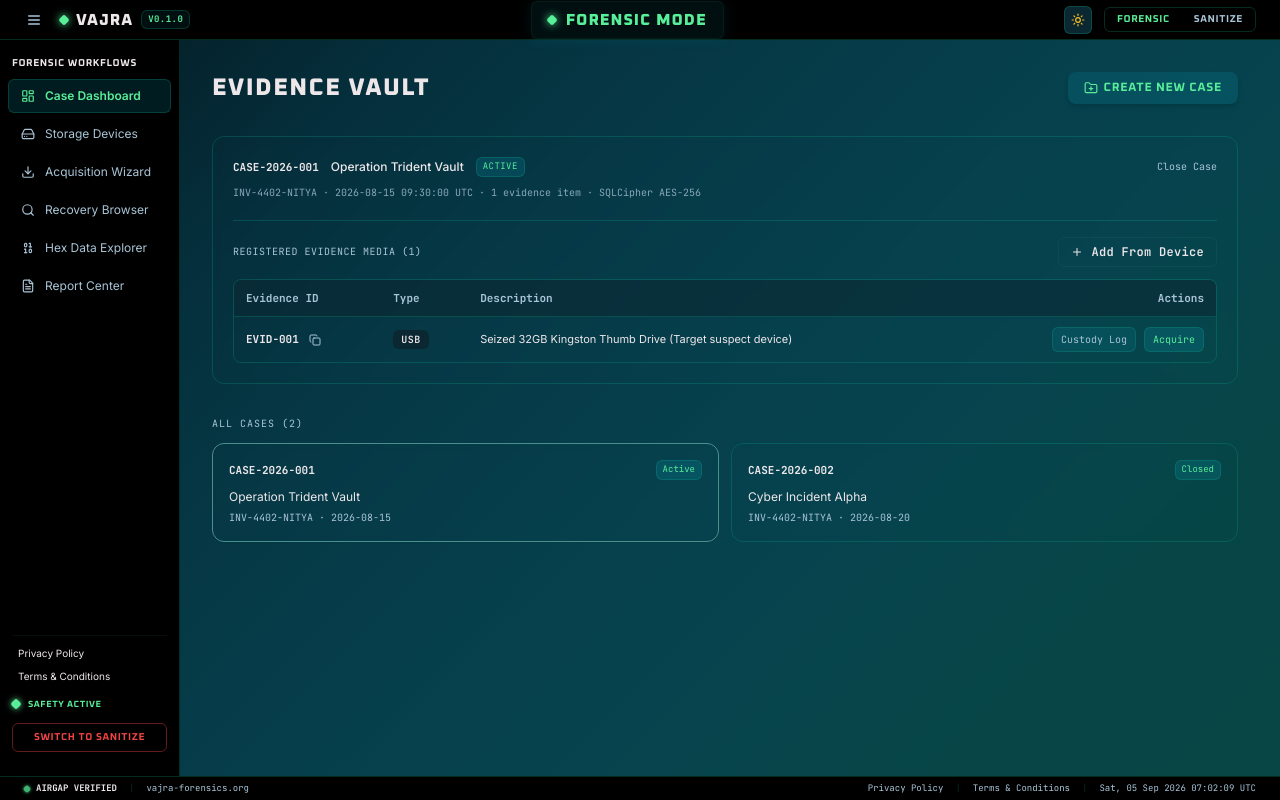
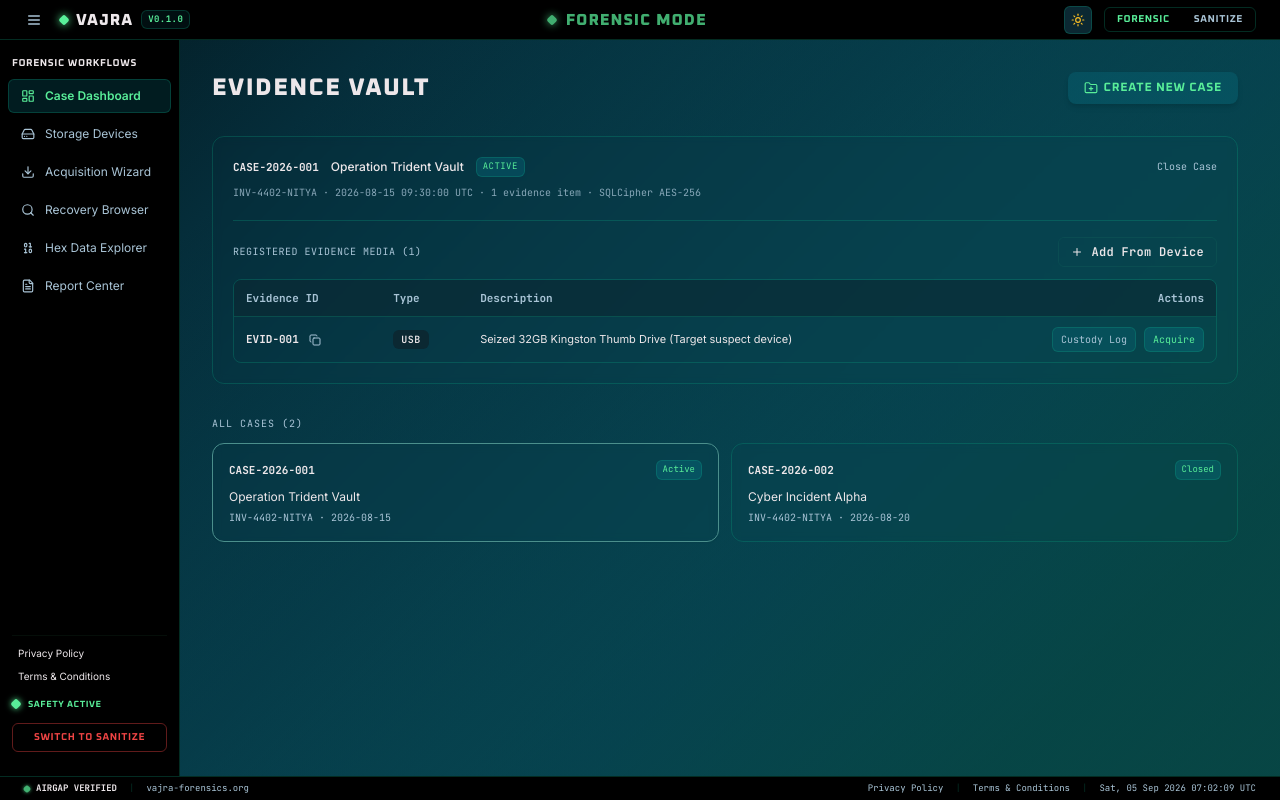
Before and after one commit to syedzahidsaleem/vajra-forensics-platform, a React (Vite) app in the folder ui/: page / in a window 1280 px wide. Built offline with nearby package versions, Linux system fonts and the light colour scheme.

Commit message:
style(header): remove bounding box from mode titles and enable pulsing animation for both

```diff
--- a/ui/src/components/layout/Header.tsx
+++ b/ui/src/components/layout/Header.tsx
@@ -61,14 +61,14 @@ export const Header: React.FC = () => {
       {/* Center: Command Mode Header (Prominent Cyber-Industrial Typography) */}
       <div className="flex items-center">
         {isForensic ? (
-          <div className="flex items-center gap-2.5 px-4 py-1.5 rounded-md bg-[rgba(13,184,211,0.08)] border border-[var(--forensic-accent)]/35 shadow-[0_0_15px_rgba(13,184,211,0.1)]">
+          <div className="flex items-center gap-2.5 animate-pulse select-none">
             <span className="w-2 h-2 rounded-sm rotate-45 bg-[var(--forensic-accent)] shadow-[0_0_8px_var(--forensic-accent)] shrink-0" />
             <span className="font-industrial font-black text-sm sm:text-base tracking-[0.24em] text-[var(--forensic-accent)] uppercase">
               Forensic Mode
             </span>
           </div>
         ) : (
-          <div className="flex items-center gap-2.5 px-4 py-1.5 rounded-md bg-[rgba(255,59,59,0.12)] border border-[rgba(255,107,122,0.4)] shadow-[0_0_15px_rgba(239,68,68,0.15)] animate-pulse">
+          <div className="flex items-center gap-2.5 animate-pulse select-none">
             <span className="w-2 h-2 rounded-sm rotate-45 bg-[#FF7B88] shadow-[0_0_8px_#FF7B88] shrink-0" />
             <span className="font-industrial font-black text-sm sm:text-base tracking-[0.24em] text-[#FCA5A5] uppercase">
               Sanitization Mode
```
